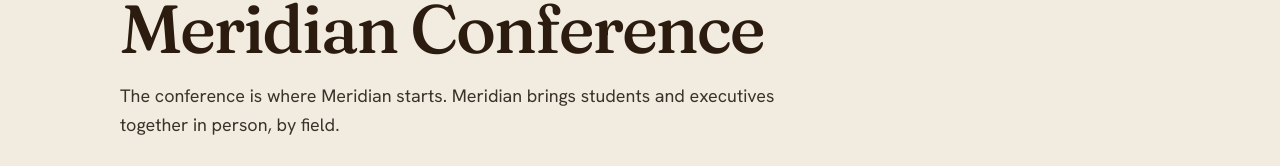
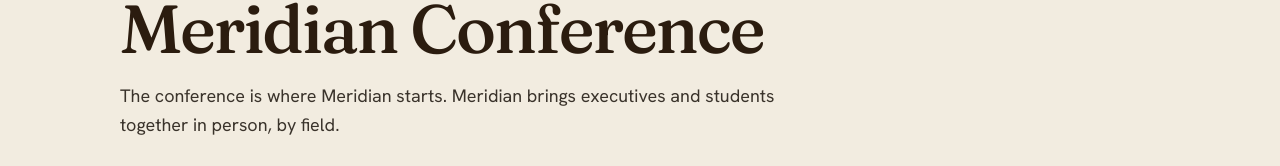
Before and after one commit to jaxtonwright11/meridian, a Next.js app: page /conference in a window 1280 px wide. Shown: the part 253-419 px from the top of the page. Built offline with nearby package versions, Linux system fonts and the light colour scheme; a web font is replaced by a local one.

Commit message:
Conference page: executives and students wording
Co-Authored-By: Claude Sonnet 5.5 <noreply@anthropic.com>
Claude-Session: https://claude.ai/code/session_01Sz375vWki4iWor3jhJsz7K

```diff
--- a/app/conference/page.tsx
+++ b/app/conference/page.tsx
@@ -55,7 +55,7 @@ export default function ConferencePage() {
             <span className="m-eyebrow">{EVENT_DATE} at {EVENT_VENUE}. {EVENT_TIME}.</span>
             <h1>Meridian Conference</h1>
             <p className="m-lead" style={{ marginTop: 20 }}>
-              The conference is where Meridian starts. Meridian brings students and executives
+              The conference is where Meridian starts. Meridian brings executives and students
               together in person, by field.
             </p>
             <div className="m-actions">
```
